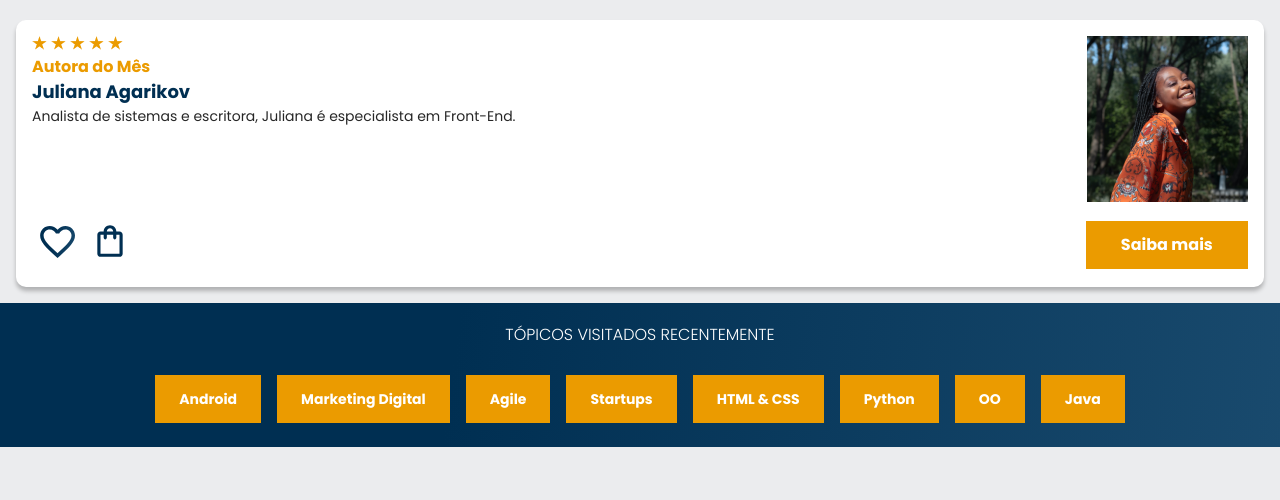
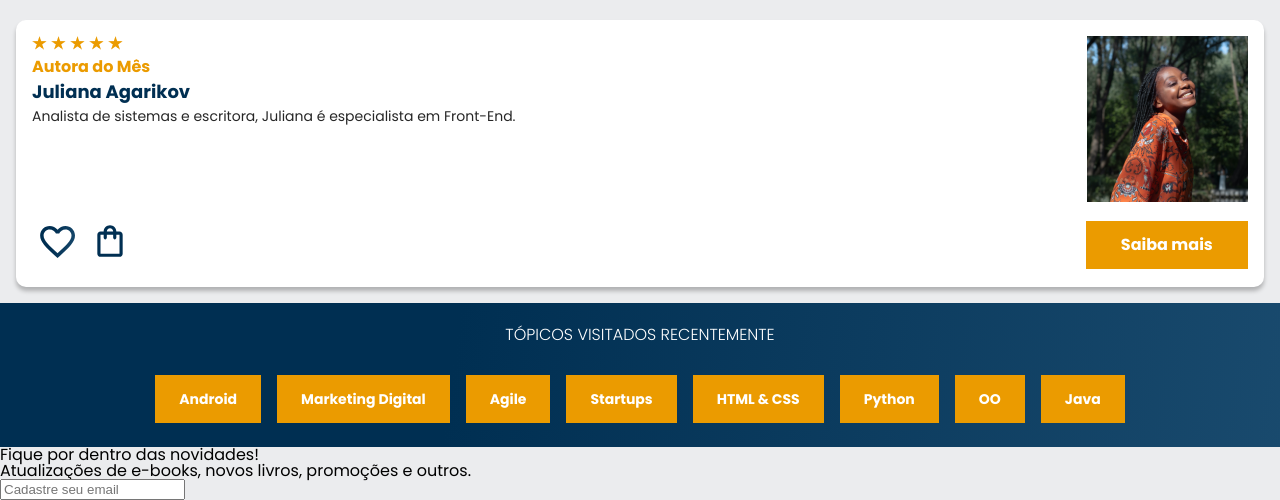
Before and after one commit to giovanafg/AluraBooks, a plain HTML site: page index.html in a window 1280 px wide. Shown: the part 2145-2645 px from the top of the page. Before the commit the page ends 2592 px from the top, so only its background shows below. Drawn offline with nearby package versions, Linux system fonts and the light colour scheme.

Commit message:
seção de contato incluído no html

```diff
--- a/index.html
+++ b/index.html
@@ -189,6 +189,12 @@
         </ul>
     </section>
 
+    <!--SEÇÃO DE CONTATO-->
+    <section class="contato">
+        <h2 class="contato__titulo">Fique por dentro das novidades!</h2>
+        <p class="contato__texto">Atualizações de e-books, novos livros, promoções e outros.</p>
+        <input type="email" placeholder="Cadastre seu email" class="contato__email">
+    </section>
 
 
 
```
